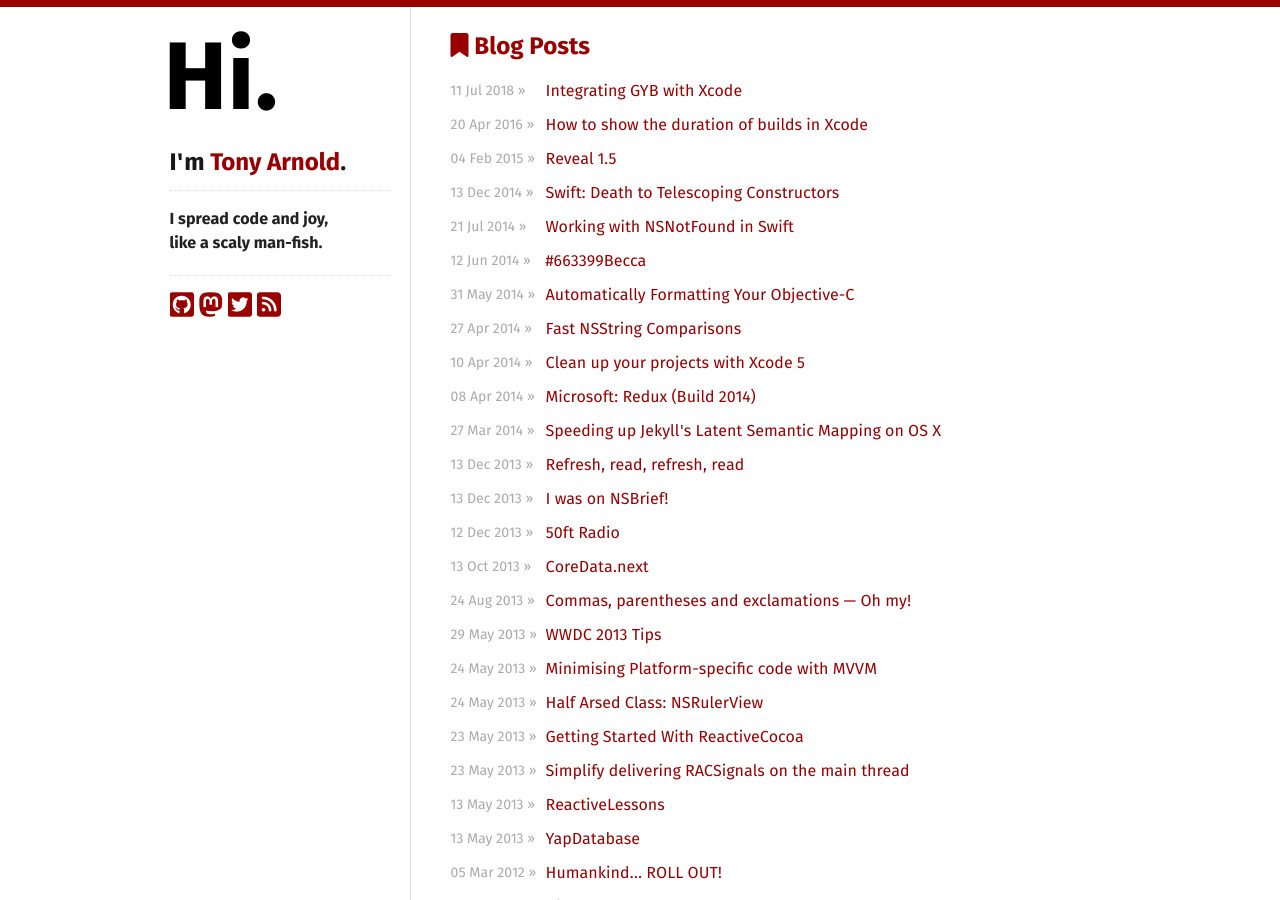
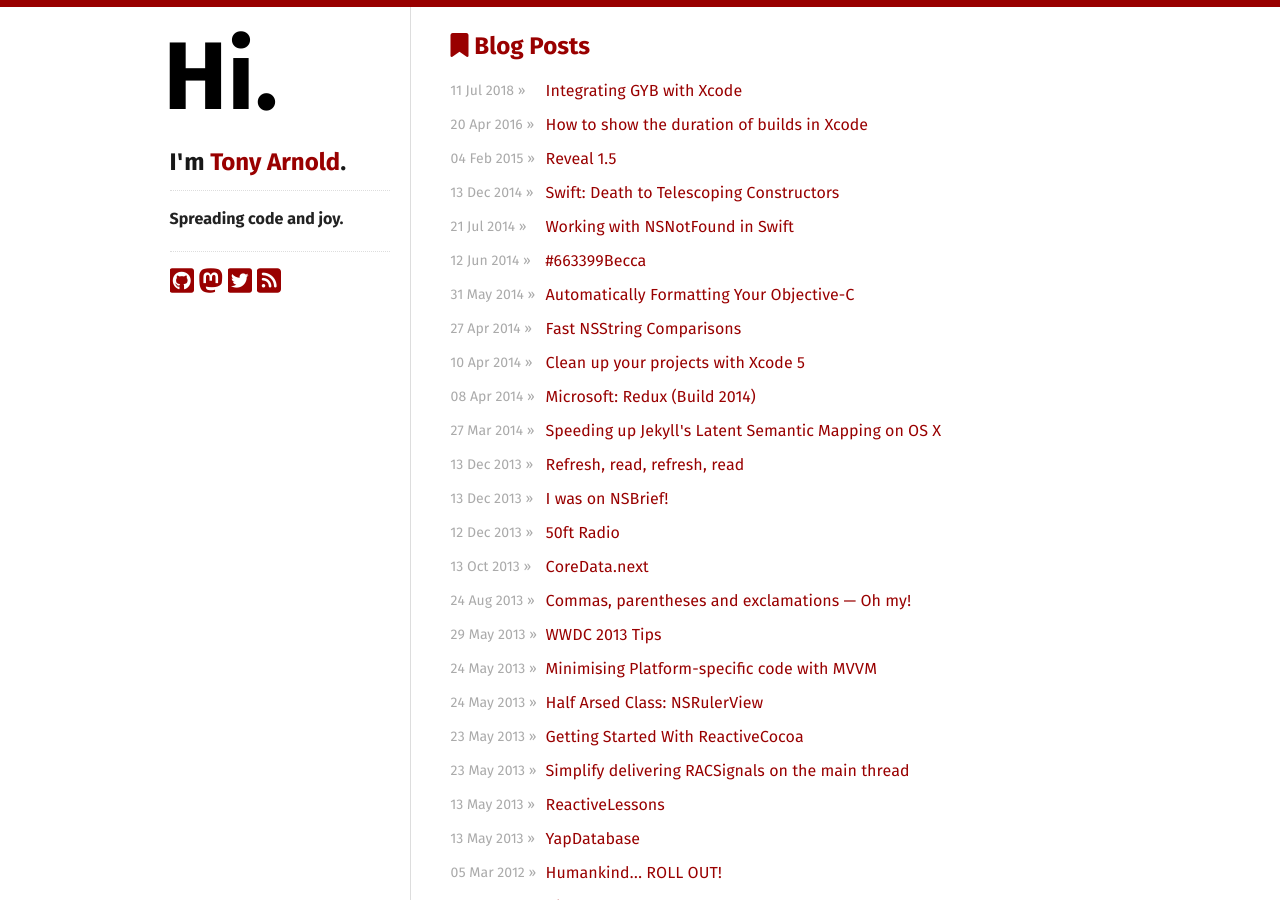
Before and after one commit to tonyarnold/tonyarnold.github.io, a Jekyll site: the page built from index.html, in a window 1280 px wide and 900 px high. Built offline with Jekyll 4.4.1, drawn with Linux system fonts in a browser that asks for light colours; nearby versions of some CDN libraries.

```diff
--- a/_includes/sidebar.html
+++ b/_includes/sidebar.html
@@ -3,7 +3,7 @@
   <h2>I'm <a href="/about/">{{ site.theme_settings.name }}</a>.</h2>
   <hr/>
   <ul>
-  <p>I spread code and joy, <br />like a scaly man-fish.</p>
+  <p>Spreading code and joy.</p>
   <hr/>
   <div>
     <div id="social">
```
Also changed, not shown: about/index.md (+1 -1 lines).
